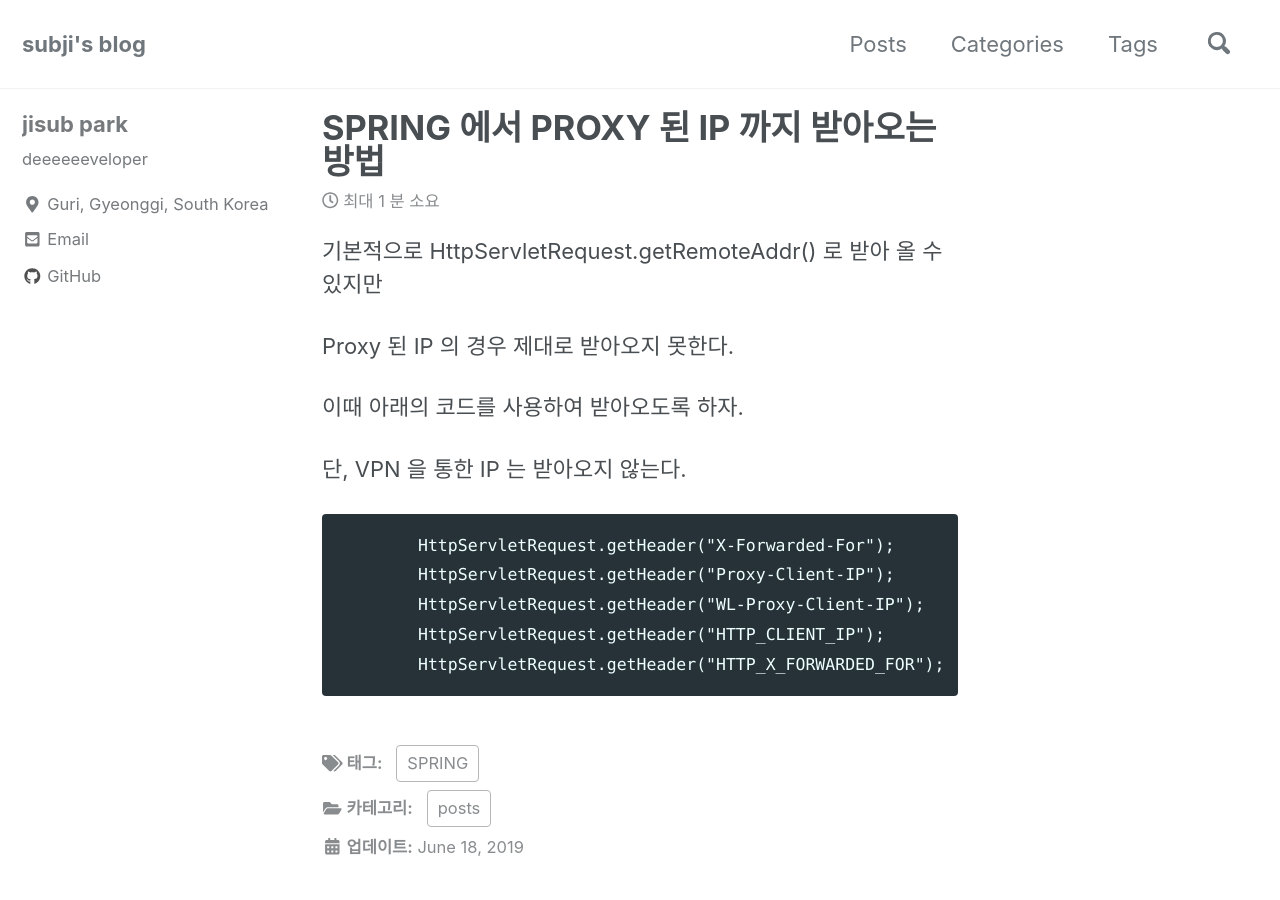
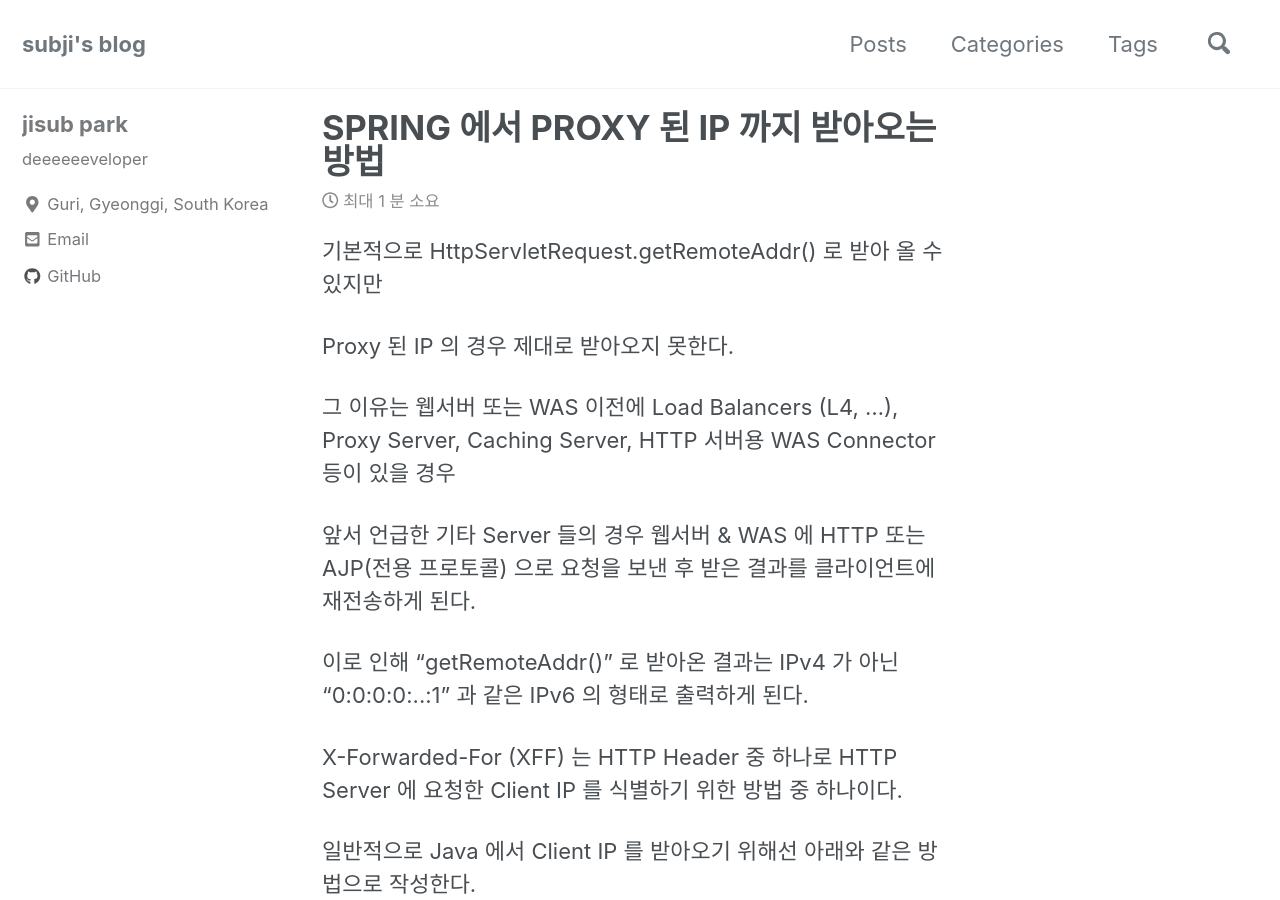
Before and after one commit to subji/subji.github.io, a Jekyll site: the page built from _posts/2019-06-18-getclientiponspring.md, in a window 1280 px wide and 900 px high. Built offline with Jekyll 4.4.1, drawn with Linux system fonts in a browser that asks for light colours; cached includes are drawn as plain includes; nearby versions of some CDN libraries; comment, search, counter and statistics services are not loaded.

Commit message:
201906181311-Adjust-getclientiponspring

````diff
--- a/_posts/2019-06-18-getclientiponspring.md
+++ b/_posts/2019-06-18-getclientiponspring.md
@@ -9,9 +9,15 @@ tags: [SPRING]
 
 Proxy 된 IP 의 경우 제대로 받아오지 못한다.
 
-이때 아래의 코드를 사용하여 받아오도록 하자.
+그 이유는 웹서버 또는 WAS 이전에 Load Balancers (L4, ...), Proxy Server, Caching Server, HTTP 서버용 WAS Connector 등이 있을 경우
 
-단, VPN 을 통한 IP 는 받아오지 않는다.
+앞서 언급한 기타 Server 들의 경우 웹서버 & WAS 에 HTTP 또는 AJP(전용 프로토콜) 으로 요청을 보낸 후 받은 결과를 클라이언트에 재전송하게 된다.
+
+이로 인해 "getRemoteAddr()" 로 받아온 결과는 IPv4 가 아닌 "0:0:0:0:..:1" 과 같은 IPv6 의 형태로 출력하게 된다.
+
+X-Forwarded-For (XFF) 는 HTTP Header 중 하나로 HTTP Server 에 요청한 Client IP 를 식별하기 위한 방법 중 하나이다.
+
+일반적으로 Java 에서 Client IP 를 받아오기 위해선 아래와 같은 방법으로 작성한다.
 
 ```
 	HttpServletRequest.getHeader("X-Forwarded-For");
````
